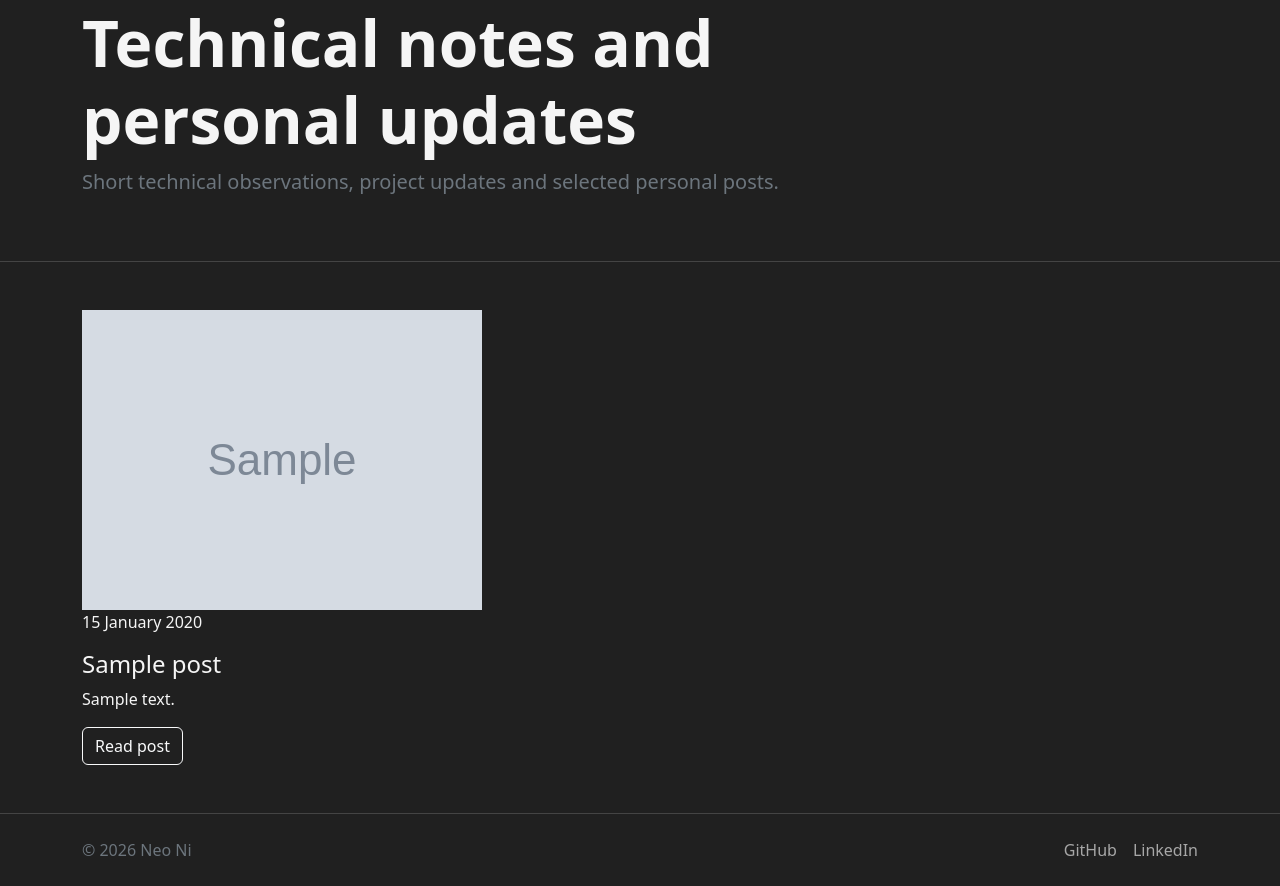
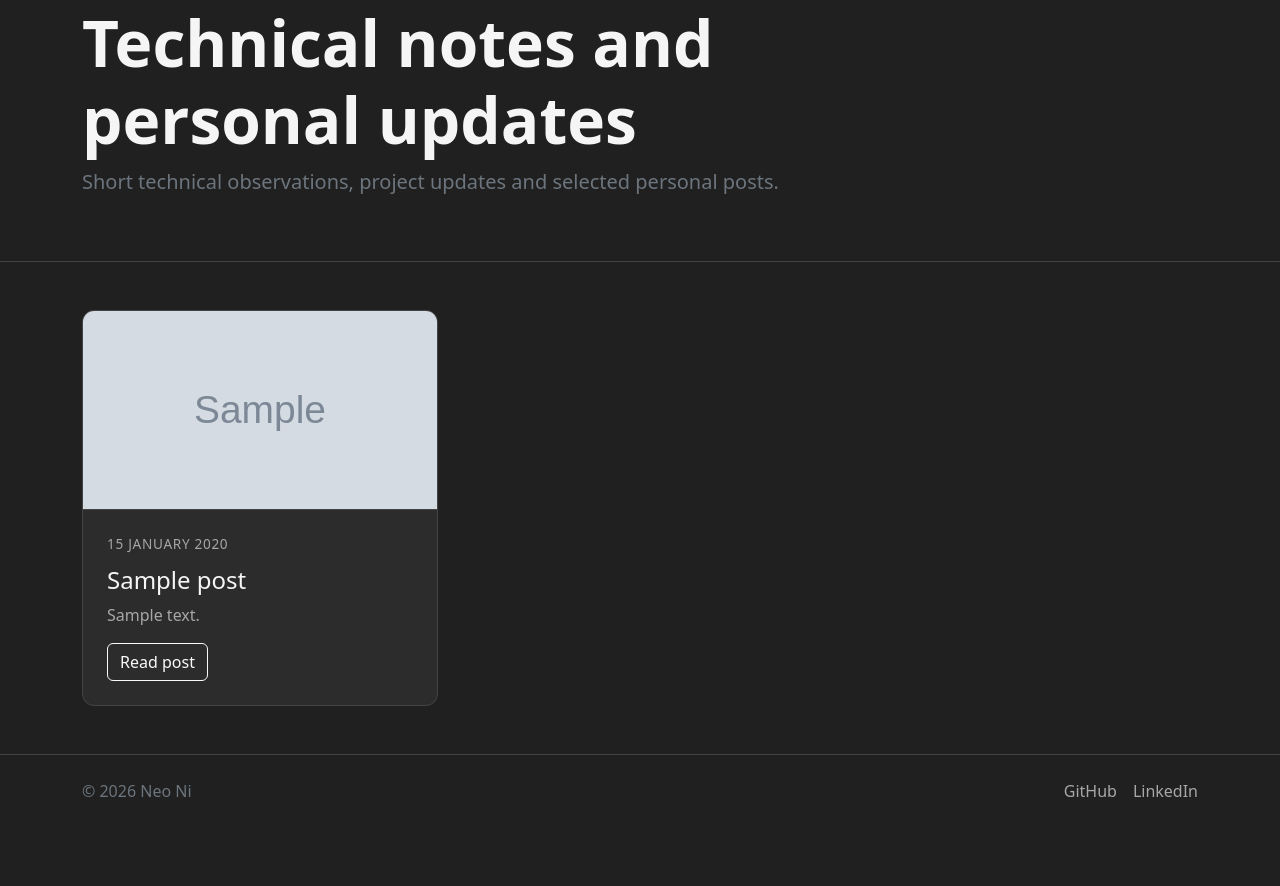
Before and after one commit to PHLP-Neo/personal-website, a Django app: page /notes/ in a window 1280 px wide. Shown: the part 151-1037 px from the top of the page. After the commit the page ends 948 px from the top, so only its background shows below. Run offline with Django 5.2, Linux system fonts and the light colour scheme; tables that the repository leaves empty hold one stand-in row (values such as "Sample post"); grey boxes marked "Sample" are stand-in pictures.

Commit message:
Add Notes styles

```diff
--- a/static/css/styles.css
+++ b/static/css/styles.css
@@ -222,3 +222,51 @@ body {
         height: 500px;
     }
 }
+
+.note-card {
+    overflow: hidden;
+    background-color: var(--surface);
+    border: 1px solid var(--border);
+    border-radius: 0.75rem;
+}
+
+.note-thumbnail {
+    width: 100%;
+    aspect-ratio: 16 / 9;
+    display: block;
+    object-fit: cover;
+    border-bottom: 1px solid var(--border);
+}
+
+.note-card-body {
+    padding: 1.5rem;
+}
+
+.note-card-body p {
+    color: var(--muted);
+}
+
+.note-date {
+    margin-bottom: 0.75rem;
+    font-size: 0.85rem;
+    letter-spacing: 0.05em;
+    text-transform: uppercase;
+}
+
+.note-detail-image {
+    width: 100%;
+    max-height: 650px;
+    object-fit: cover;
+    border: 1px solid var(--border);
+    border-radius: 0.75rem;
+}
+
+.note-content {
+    color: var(--muted);
+    font-size: 1.05rem;
+    line-height: 1.8;
+}
+
+.note-content p {
+    margin-bottom: 1.5rem;
+}
```
